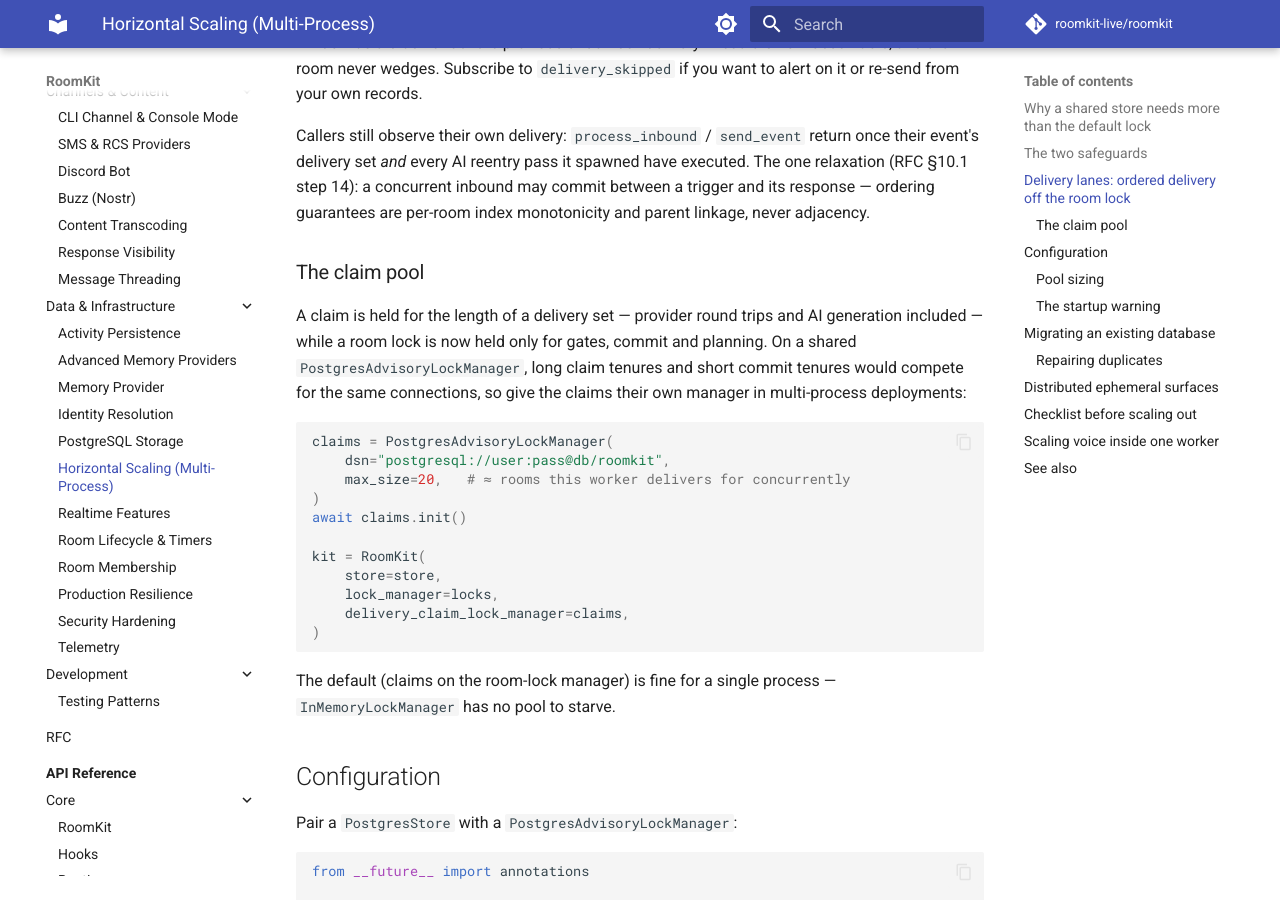
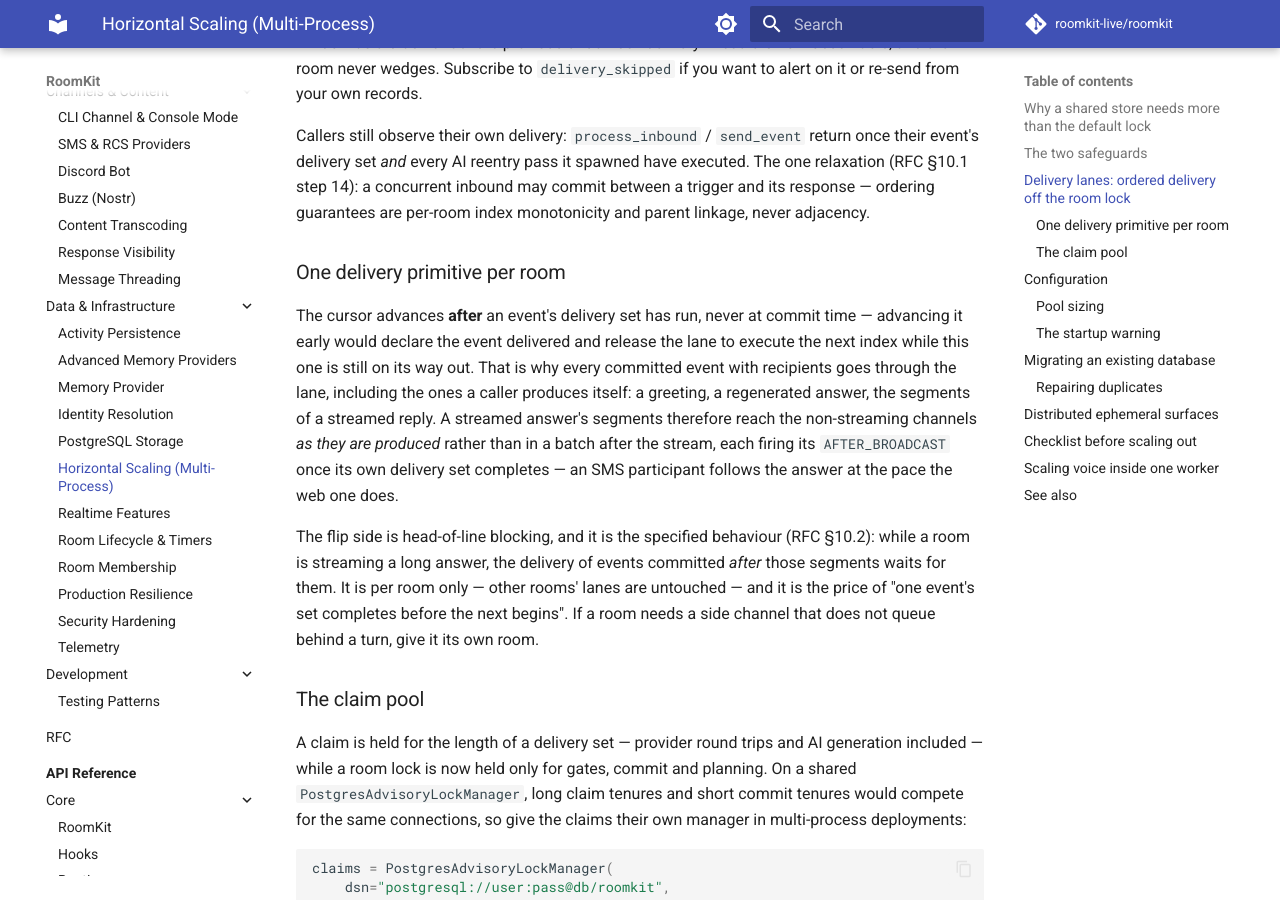
Before and after one commit to roomkit-live/roomkit-docs, an MkDocs documentation site: the page built from docs/guides/scaling.md, in a window 1280 px wide and 900 px high, scrolled down 1799 px. Built offline with MkDocs 1.6.1 and Material for MkDocs 9.7.7, drawn with Linux system fonts in a browser that asks for light colours; comment, search, counter and statistics services are not loaded.

Commit message:
docs(guides): the lane is the room's only delivery primitive (roomkit 235a58f)
Spells out the invariant the scaling guide already assumed: the cursor
advances after a delivery set has run, never at commit time, which is why
every committed event with recipients goes through the lane — greetings,
regenerated answers and streamed segments included.

Records the two consequences an integrator sees: a streamed answer's
segments now reach non-streaming channels as they are produced rather than
batched after the stream, and the per-room head-of-line blocking that
"one event's set completes before the next begins" implies.

```diff
--- a/docs/guides/scaling.md
+++ b/docs/guides/scaling.md
@@ -85,6 +85,26 @@ return once their event's delivery set *and* every AI reentry pass it
 spawned have executed. The one relaxation (RFC §10.1 step 14): a concurrent
 inbound may commit between a trigger and its response — ordering guarantees
 are per-room index monotonicity and parent linkage, never adjacency.
+
+### One delivery primitive per room
+
+The cursor advances **after** an event's delivery set has run, never at
+commit time — advancing it early would declare the event delivered and
+release the lane to execute the next index while this one is still on its
+way out. That is why every committed event with recipients goes through the
+lane, including the ones a caller produces itself: a greeting, a regenerated
+answer, the segments of a streamed reply. A streamed answer's segments
+therefore reach the non-streaming channels *as they are produced* rather
+than in a batch after the stream, each firing its `AFTER_BROADCAST` once its
+own delivery set completes — an SMS participant follows the answer at the
+pace the web one does.
+
+The flip side is head-of-line blocking, and it is the specified behaviour
+(RFC §10.2): while a room is streaming a long answer, the delivery of events
+committed *after* those segments waits for them. It is per room only —
+other rooms' lanes are untouched — and it is the price of "one event's set
+completes before the next begins". If a room needs a side channel that does
+not queue behind a turn, give it its own room.
 
 ### The claim pool
 
```
